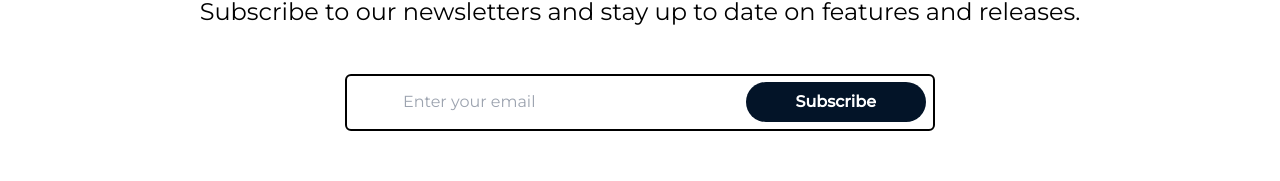
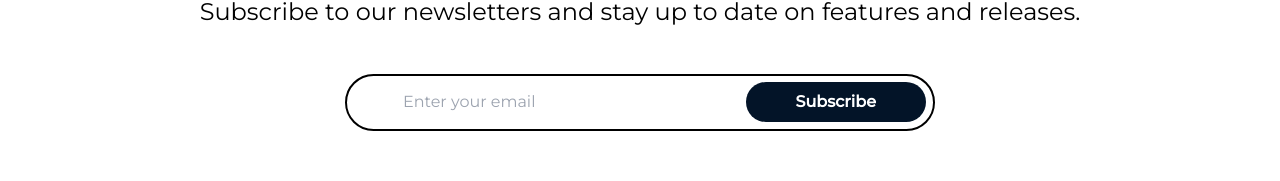
Before and after one commit to AyoMoses1/PROGFAMS-ASSESSMENT, a React (Vite) app: page / in a window 1280 px wide. Shown: the part 2539-2720 px from the top of the page. Built offline with nearby package versions, Linux system fonts and the light colour scheme.

Commit message:
Work on email section

```diff
--- a/src/components/Email/index.tsx
+++ b/src/components/Email/index.tsx
@@ -24,7 +24,7 @@ const index = () => {
           Subscribe to our newsletters and stay up to date on features and
           releases.
         </Text>
-        <div className="flex items-center border-[2px] border-[#000000] rounded-md overflow-hidden w-[590px] mx-auto py-[6.5px] pl-[40px] pr-[7px] rounded-[50px]">
+        <div className="flex items-center border-[2px] border-[#000000] rounded-[50px] overflow-hidden w-[590px] mx-auto py-[6.5px] pl-[40px] pr-[7px] rounded-[50px]">
           <input
             type="email"
             placeholder="Enter your email"
```
